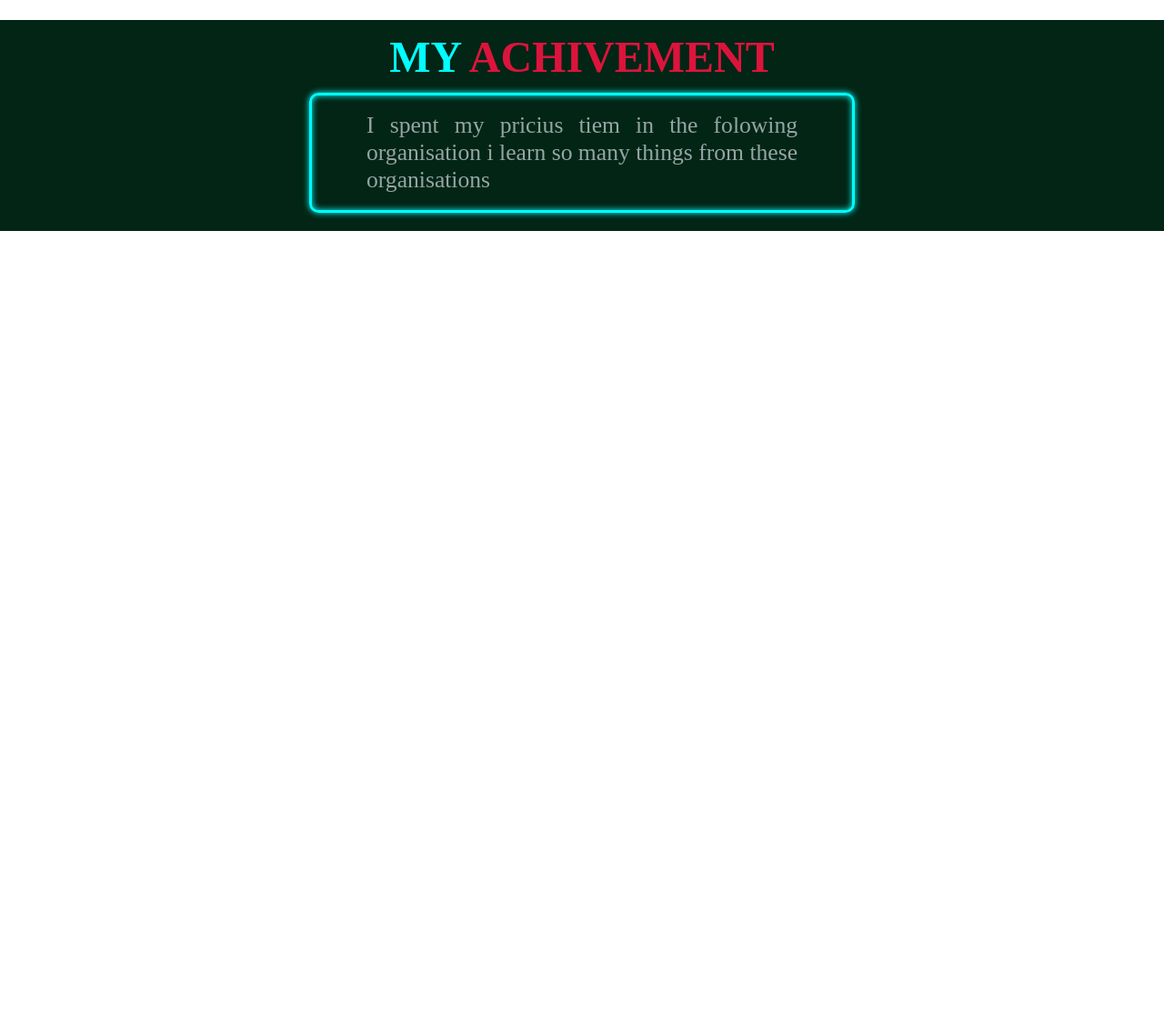
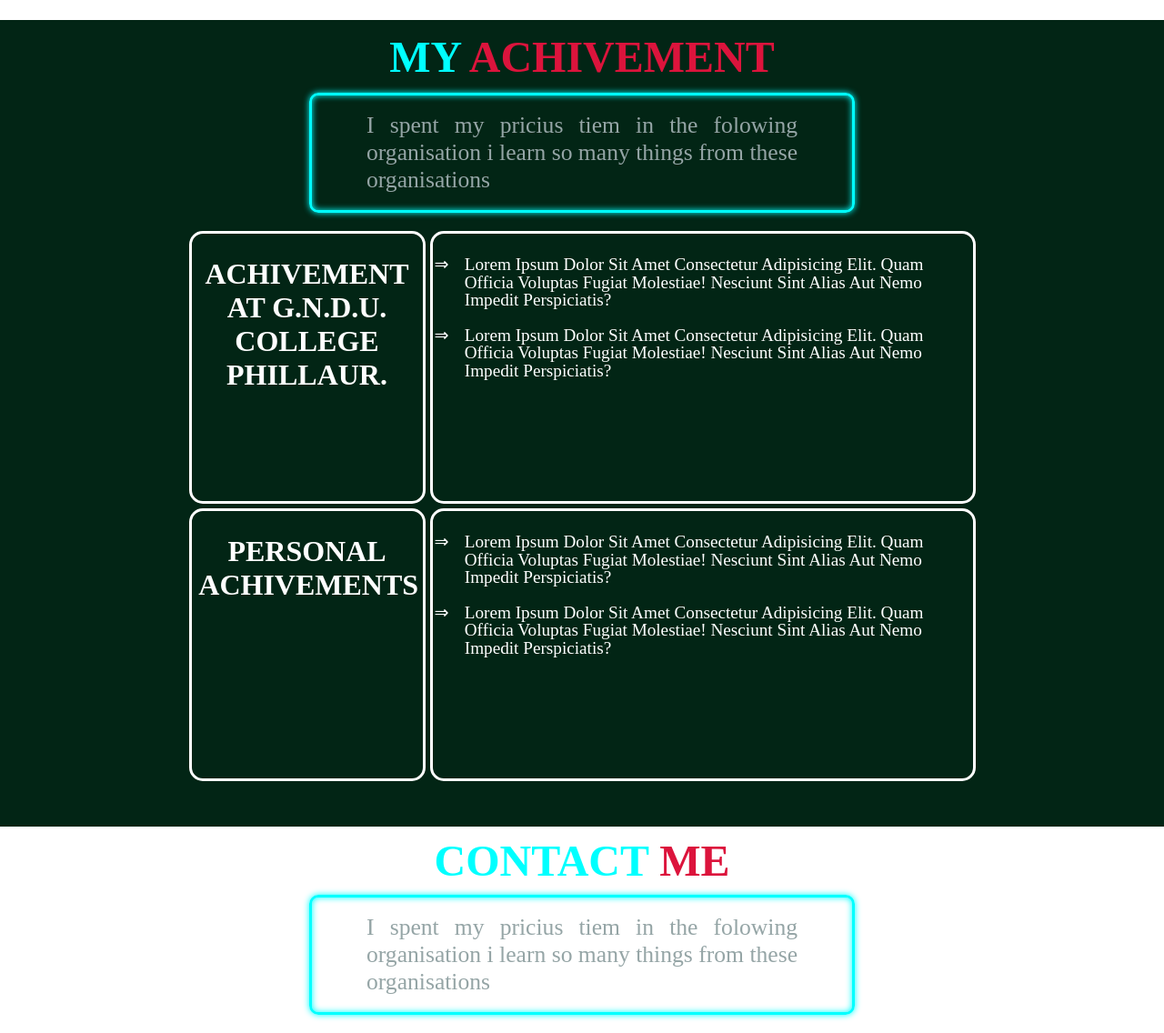
Before and after one commit to amit831992/resume, a plain HTML site: page index.html in a window 1280 px wide. Shown: the part 3113-4249 px from the top of the page at 91% size. Before the commit the page ends 3367 px from the top, so only its background shows below. Drawn offline with Linux system fonts and the light colour scheme; a script that the page names is missing.

Commit message:
Add files via upload

```diff
--- a/index.html
+++ b/index.html
@@ -16,12 +16,12 @@
         <div class="menu">
             <nav class="menu">
                 <ul>
-                    <li class="logo"><a href="#"><img src="image/icon.png" alt="Logo"></a></li>
-                    <li><a href="#">Home</a></li>
-                    <li><a href="#">Skills</a></li>
-                    <li><a href="#">Work History</a></li>
-                    <li><a href="#">Education</a></li>
-                    <li><a href="#">Achivements</a></li>
+                    <li class="logo"><a href="#hero"><img src="image/icon.png" alt="Logo"></a></li>
+                    <li><a href="#hero">Home</a></li>
+                    <li><a href="#skills">Skills</a></li>
+                    <li><a href="#work">Work History</a></li>
+                    <li><a href="#education">Education</a></li>
+                    <li><a href="#achivement">Achivements</a></li>
                     <li><a href="#">Contact</a></li>
                     <li class="ddm"><a href="#">
                         &#9776;</a></li>
@@ -30,7 +30,7 @@
         </div>
 <!-- ############# End of Nav Baar ################ -->
 <!-- ################ hero section ################ -->
-        <section class="hero">
+        <section class="hero" id="hero">
             <div class="imag">
                 <img src="image\Amit.png" alt="">
             </div>
@@ -47,7 +47,7 @@
 <!-- ############## End Of Hero Section ########### -->
 <!-- ################# Skill Section ############## -->
     </section>
-    <section class="skills">
+    <section class="skills" id="skills">
         <div class="skil-top">
             <div>
         <h1 class="skill-head">Skills <span>i have</span> </h1></div>
@@ -107,7 +107,7 @@
     </section>
 <!-- ################# End of Skill section ########-->
 <!-- ############ Work history #################### -->
-<section class="work-history">
+<section class="work-history" id="work">
     <div class="work-history-top">
         <div>
     <h1 class="work-history-name">Work <span>History</span> </h1></div>
@@ -123,7 +123,7 @@
 </section>
 <!-- ################ End Work History ############ -->
 <!-- ################ Education ################### -->
-<section class="education">
+<section class="education" id="education">
     <div class="education-top">
         <div>
     <h1 class="education-name">my <span>education</span> </h1></div>
@@ -137,13 +137,37 @@
     <div class="class-detail"><p>from june 2010 to 2013<br>guru nanak dev university <br>i studied finnance and merketing in my masters of commerce</p></div>
 </div>
 </section>
-<section class="achivement">
+<section class="achivement" id="achivement">
     <div class="achivement-top">
         <div>
     <h1 class="achivement-name">my <span>achivement</span> </h1></div>
     <div>
     <p class="achivement-info">I spent my pricius tiem in the folowing organisation i learn so many things from these organisations</p></div>
 </div>
+<div class="achivement-metter">
+    <div class="achivement-name"><h1>achivement at G.N.D.U. College Phillaur.</h1></div>
+    <div class="achivement-detail">
+        <ul>
+            <li>Lorem ipsum dolor sit amet consectetur adipisicing elit. Quam officia voluptas fugiat molestiae! Nesciunt sint alias aut nemo impedit perspiciatis?</li><br>
+            <li>Lorem ipsum dolor sit amet consectetur adipisicing elit. Quam officia voluptas fugiat molestiae! Nesciunt sint alias aut nemo impedit perspiciatis?</li>
+        </ul>
+    </div>
+    <div class="achivement-name"><h1>Personal Achivements</h1></div>
+    <div class="achivement-detail">
+        <ul>
+            <li>Lorem ipsum dolor sit amet consectetur adipisicing elit. Quam officia voluptas fugiat molestiae! Nesciunt sint alias aut nemo impedit perspiciatis?</li><br>
+            <li>Lorem ipsum dolor sit amet consectetur adipisicing elit. Quam officia voluptas fugiat molestiae! Nesciunt sint alias aut nemo impedit perspiciatis?</li>
+        </ul>
+    </div>
+</div>
+</section>
+<section class="contact">
+    <div class="contact-top">
+        <div>
+    <h1 class="contact-name">contact <span>me</span> </h1></div>
+    <div>
+    <p class="contact-info">I spent my pricius tiem in the folowing organisation i learn so many things from these organisations</p></div>
+</div>
 </section>
 </body>
 
--- a/style.css
+++ b/style.css
@@ -3,6 +3,7 @@
     padding: 0;
     font-family: 'Times New Roman', Times, serif;
     box-sizing: border-box;
+    scroll-behavior: smooth;
 }
 /* ################## Nave Bar Settings ############ */
 section.container{
@@ -356,10 +357,87 @@ section.achivement div.achivement-top{
 section.achivement{
     background: rgb(2, 37, 21);
 }
-
+/* ############### Achivement Metter ############### */
+div.achivement-metter{
+    display: grid;
+    grid-template-columns: 260px 600px;
+    grid-template-rows: auto;
+    justify-content: center;
+    justify-items: center;
+    align-items: center;
+    align-content: center;
+    column-gap: 5px;
+    row-gap: 5px;
+    padding-bottom: 50px;
+}
+div.achivement-name h1{
+    color: #fff;
+    text-transform: uppercase;
+    text-align: center;
+    border: #fff solid;
+    height: 300px;
+    border-radius: 15px;
+    padding-top: 10%;
+    font-size: 2rem;
+    padding-left: 3%;
+    padding-right: 3%;
+}
+div.achivement-detail ul{
+    list-style: '\21D2';
+    line-height: 20px;
+    color: #fff;
+    border: #fff solid;
+    border-radius: 15px;
+    height: 300px;
+    padding-top: 4%;
+    padding-left: 3%;
+}
+div.achivement-detail ul li{
+    padding-left: 3%;
+    text-transform: capitalize;
+    font-size: 1.2rem;
+    line-height: 1.2rem;
+}
+/* ########### End Achivement Metter ############### */
 /* ############### End Achivement Top ############## */
 /* ############### End Achivement ################# */
-
+/* ############### Contact ######################### */
+/* ################ Contact Top ################### */
+div h1.contact-name{
+    color: cyan;
+    font-size: 3rem;
+    padding-top: 3%;
+    text-transform: uppercase;
+    text-align: center;
+    font-weight: 700;
+    padding-bottom: 3%;
+}
+div h1.contact-name span{
+    color: crimson;
+}
+div p.contact-info{
+    border: cyan solid;
+    max-width: 600px;
+    color: #95A5A6;
+    font-size: 1.6rem;
+    border-radius: 10px;
+    padding-left: 10%;
+    padding-right: 10%;
+    padding-top: 3%;
+    padding-bottom: 3%;
+    box-shadow: inset 0 0 .3em cyan,
+    0 0 .3em cyan;
+}
+section.contact div.contact-top{
+    display: flex;
+    flex-direction: column;
+    align-content: center;
+    align-items: center;
+    padding-bottom: 20px;
+    text-align: justify;
+}
+/* ################ End Contact Top ############## */
+/* ############### End Contact #################### */
 
 
 
@@ -448,5 +526,11 @@ div.education-metter div.class-detail{
    padding-right: 4%;
 }
 /* ############# End Education metter ############## */
+/* ############# Achivement ######################## */
+div.achivement-metter{
+    grid-template-columns: 280px;
+
+}
+/* ############# EndAchivement #################### */
 }
 /* ############ End Mobile settings ############### */
```
